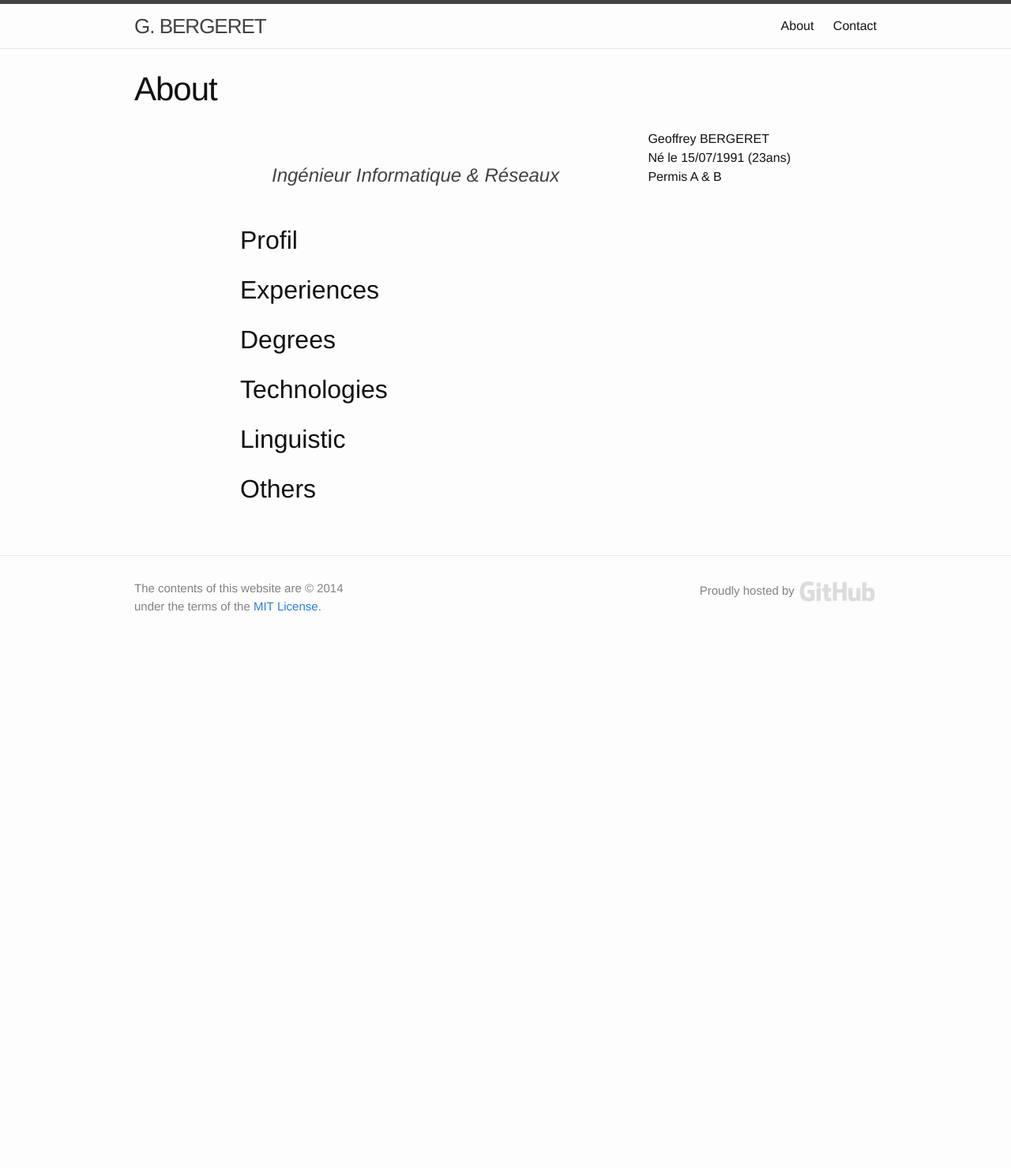
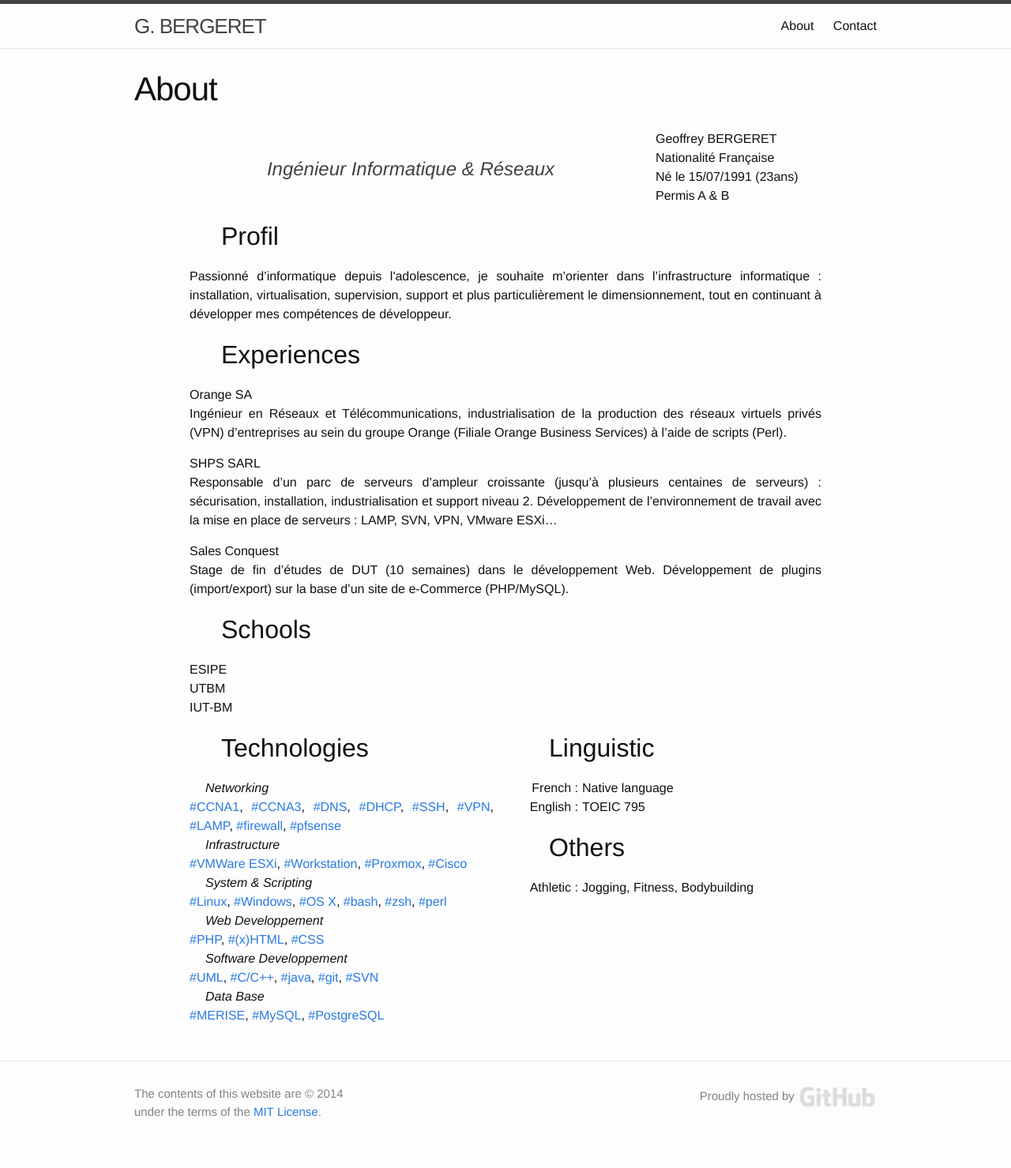
Before and after one commit to gbergere/gbergere.github.io, a Jekyll site: the page built from about.html, in a window 1280 px wide. Shown: the whole page at 79% size. Built offline with Jekyll 4.4.1, drawn with Linux system fonts in a browser that asks for light colours; before the commit the page ends 900 px from its top, so only the background shows below that.

Commit message:
Update about page layout with a dedicated css file.

```diff
--- a/_layouts/page.html
+++ b/_layouts/page.html
@@ -7,8 +7,6 @@ layout: default
     <h1 class="post-title">{{ page.title }}</h1>
   </header>
 
-  <article class="post-content">
-    {{ content }}
-  </article>
+  {{ content }}
 
 </div>
--- a/_sass/_layout.scss
+++ b/_sass/_layout.scss
@@ -231,39 +231,6 @@
 }
 
 /**
- * About Page
- */
-
-#about-wrapper {
-    margin: auto;
-    width: 80%;
-}
-
-#about-tagline {
-    float: left;
-    width: -webkit-calc(70% - 80px);
-    width:         calc(70% - 80px);
-    margin: 40px 0px 40px 80px;
-    font-size:x-large;
-    font-style:italic;
-    color: $grey-color-dark;
-}
-
-#about-info {
-    float: right;
-    width: 30%;
-    height: 120px;
-
-    li {
-        list-style-type: none;
-    }
-}
-
-section > h2 {
-    margin-left: 40px;
-}
-
-/**
  * Contact Page
  */
 #contact-title {
--- /dev/null
+++ b/_sass/_resume.scss
@@ -0,0 +1,86 @@
+/**
+ * About Page
+ */
+
+#about-wrapper {
+    @extend %clearfix;
+    margin: auto;
+    width: 800px;
+    text-align: justify;
+}
+
+#about-header {
+    @extend %clearfix;
+}
+
+#about-tagline {
+    float: left;
+    width: 70%;
+    margin: 0;
+    text-align: center;
+    line-height: 100px;
+    font-size:x-large;
+    font-style:italic;
+    color: $grey-color-dark;
+}
+
+#about-info {
+    float: right;
+    width: 30%;
+
+    li {
+        list-style-type: none;
+    }
+}
+
+section > h2 {
+    margin-left: 40px;
+    font-size: 32px;
+}
+
+#about-technologies,
+#about-linguistic,
+#about-others {
+    float: left;
+    width: -webkit-calc(50% - 15px);
+    width:         calc(50% - 15px);
+}
+
+#about-technologies {
+    margin-right: 15px;
+}
+
+#about-technologies dt {
+    margin-left: 20px;
+    font-style: italic;
+}
+
+#about-linguistic,
+#about-others {
+    margin-left: 15px;
+}
+
+#about-others dl,
+#about-linguistic dl {
+    @extend %clearfix;
+}
+
+#about-others dt,
+#about-linguistic dt {
+    float: left;
+    width: 20%;
+    text-align: right;
+}
+
+#about-others dt:after,
+#about-linguistic dt:after {
+    content: " :";
+}
+
+#about-others dd,
+#about-linguistic dd {
+    float: left;
+    width: -webkit-calc(80% - 2*5px);
+    width:         calc(80% - 2*5px);
+    margin: 0 5px;
+}
--- a/about.html
+++ b/about.html
@@ -5,37 +5,121 @@ permalink: /about/
 ---
 
 <aside id="about-wrapper">
+	<header id="about-header">
 		<h5 id="about-tagline">Ingénieur Informatique & Réseaux</h5>
 
 		<aside id="about-info">
 			<ul>
 				<li>Geoffrey BERGERET</li>
+				<li>Nationalité Française</li>
 				<li>Né le 15/07/1991 (23ans)</li>
 				<li>Permis A & B</li>
 			</ul>
 		</aside>
+	</header>
 
 	<section id="about-description">
 		<h2>Profil</h2>
+		<p>Passionné d’informatique depuis l'adolescence, je souhaite m’orienter
+		dans l’infrastructure informatique : installation, virtualisation,
+		supervision, support et plus particulièrement le dimensionnement, tout
+		en continuant à développer mes compétences de développeur.</p>
 	</section>
 
 	<section id="about-experiences">
 		<h2>Experiences</h2>
+		<dl>
+			<dt>Orange SA</dt>
+			<dd>Ingénieur en Réseaux et Télécommunications, industrialisation de
+			la production des réseaux virtuels privés (VPN) d’entreprises au
+			sein du groupe Orange (Filiale Orange Business Services) à l’aide de
+			scripts (Perl).</dd>
+		</dl>
+		<dl>
+			<dt>SHPS SARL</dt>
+			<dd>Responsable d’un parc de serveurs d’ampleur croissante (jusqu’à
+			plusieurs centaines de serveurs) : sécurisation, installation,
+			industrialisation et support niveau 2. Développement de
+			l’environnement de travail avec la mise en place de serveurs : LAMP,
+			SVN, VPN, VMware ESXi…</dd>
+		</dl>
+		<dl>
+			<dt>Sales Conquest</dt>
+			<dd>Stage de fin d’études de DUT (10 semaines) dans le développement
+			Web. Développement de plugins (import/export) sur la base d’un site
+			de e-Commerce (PHP/MySQL).</dd>
+		</dl>
 	</section>
 
-	<section id="about-degree">
-		<h2>Degrees</h2>
+	<section id="about-schools">
+		<h2>Schools</h2>
+		<dl>
+			<dt>ESIPE</dt>
+			<dd></dd>
+			<dt>UTBM</dt>
+			<dd></dd>
+			<dt>IUT-BM</dt>
+			<dd></dd>
+		</dl>
 	</section>
 
 	<section id="about-technologies">
 		<h2>Technologies</h2>
+		<dl>
+			<dt>Networking</dt>
+			<dd><a href="#" title="#">#CCNA1</a>,
+				<a href="#" title="#">#CCNA3</a>,
+				<a href="#" title="#">#DNS</a>,
+				<a href="#" title="#">#DHCP</a>,
+				<a href="#" title="#">#SSH</a>,
+				<a href="#" title="#">#VPN</a>,
+				<a href="http://en.wikipedia.org/wiki/LAMP_%28software_bundle%29" title="LAMP Wikipedia">#LAMP</a>,
+				<a href="https://help.ubuntu.com/community/IptablesHowTo" title="help.ubuntu.com">#firewall</a>,
+				<a href="https://www.pfsense.org/" title="www.pfsense.org">#pfsense</a></dd>
+			<dt>Infrastructure</dt>
+			<dd><a href="http://www.vmware.com/fr/products/esxi-and-esx/overview" title="www.vmware.com">#VMWare ESXi</a>,
+				<a href="http://www.vmware.com/fr/products/workstation" title="www.vmware.com">#Workstation</a>,
+				<a href="http://www.proxmox.com" title="www.proxmox.com">#Proxmox</a>,
+				<a href="http://www.cisco.com" title="www.cisco.com">#Cisco</a></dd>
+			<dt>System & Scripting</dt>
+			<dd><a href="https://www.debian.org/index.html" title="www.debian.org">#Linux</a>,
+				<a href="http://windows.microsoft.com/fr-fr/windows/home" title="windows.microsoft.com">#Windows</a>,
+				<a href="https://www.apple.com/osx" title="www.apple.com">#OS X</a>,
+				<a href="http://tiswww.case.edu/php/chet/bash/bashtop.html" title="tiswww.case.edu">#bash</a>,
+				<a href="http://www.zsh.org" title="www.zsh.org">#zsh</a>,
+				<a href="https://www.perl.org" title="www.perl.org">#perl</a></dd>
+			<dt>Web Developpement</dt>
+			<dd><a href="http://php.net" title="php.net">#PHP</a>,
+				<a href="http://www.w3schools.com/html/html_xhtml.asp" title="www.w3schools.com">#(x)HTML</a>,
+				<a href="http://www.w3schools.com/css/default.asp" title="www.w3schools.com">#CSS</a></dd>
+			<dt>Software Developpement</dt>
+			<dd><a href="http://en.wikipedia.org/wiki/Unified_Modeling_Language" title="UML Wikipedia">#UML</a>,
+				<a href="http://isocpp.org" title="isocpp.org">#C/C++</a>,
+				<a href="http://www.oracle.com/technetwork/java/index.html" title="www.oracle.com">#java</a>,
+				<a href="http://git-scm.com" title="git-scm.com">#git</a>,
+				<a href="https://subversion.apache.org" title="subversion.apache.org">#SVN</a></dd>
+			<dt>Data Base</dt>
+			<dd><a href="http://en.wikipedia.org/wiki/Merise" title="MERISE Wikipedia">#MERISE</a>,
+				<a href="http://dev.mysql.com" title="dev.mysql.com">#MySQL</a>,
+				<a href="http://www.postgresql.org" title="www.postgresql.org">#PostgreSQL</a></dd>
+		</dl>
 	</section>
 
 	<section id="about-linguistic">
 		<h2>Linguistic</h2>
+		<dl>
+			<dt>French</dt>
+			<dd>Native language</dd>
+			<dt>English</dt>
+			<dd>TOEIC 795</dd>
+		</dl>
 	</section>
 
 	<section id="about-others">
 		<h2>Others</h2>
+		<dl>
+			<dt>Athletic</dt>
+			<dd>Jogging, Fitness, Bodybuilding</dd>
+		</dl>
 	</section>
 </aside>
--- a/css/main.scss
+++ b/css/main.scss
@@ -49,5 +49,6 @@ $on-laptop:        800px;
         "base",
         "layout",
         "syntax-highlighting",
-		"webicons"
+		"webicons",
+		"resume"
 ;
```
Lines whose indentation alone changed are shown as unchanged.
